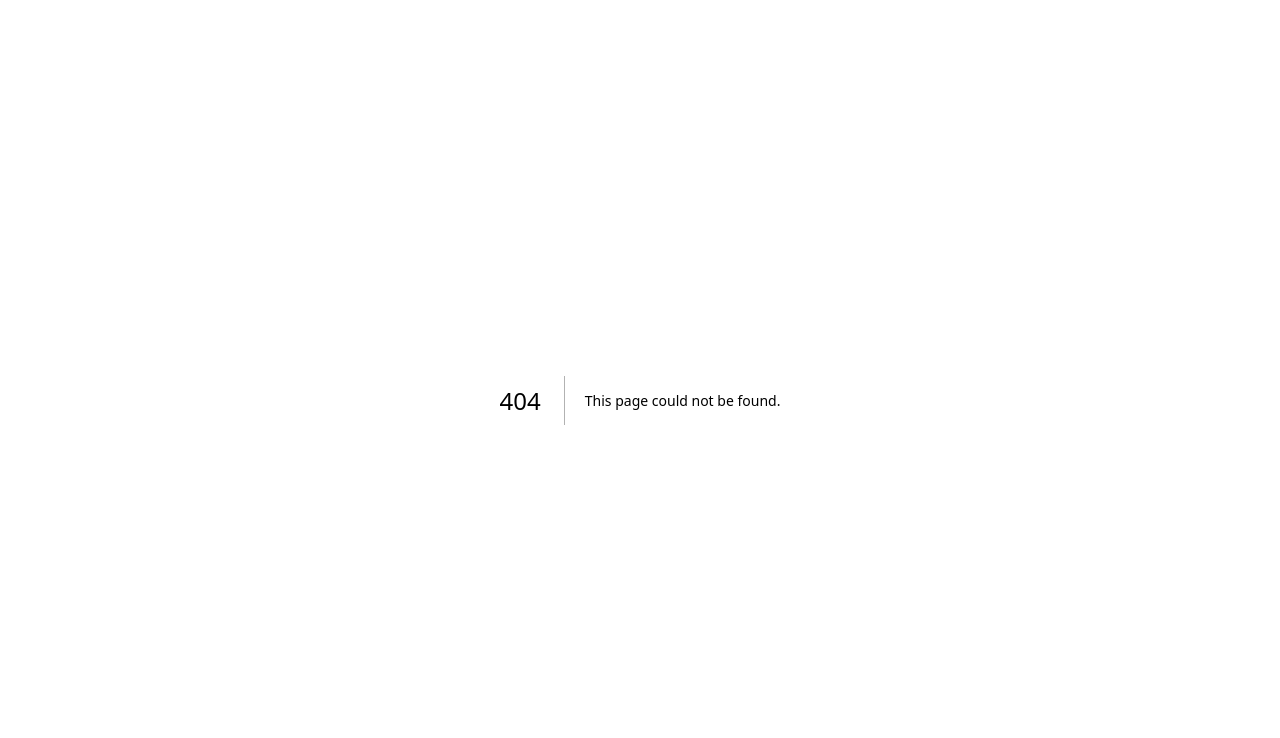
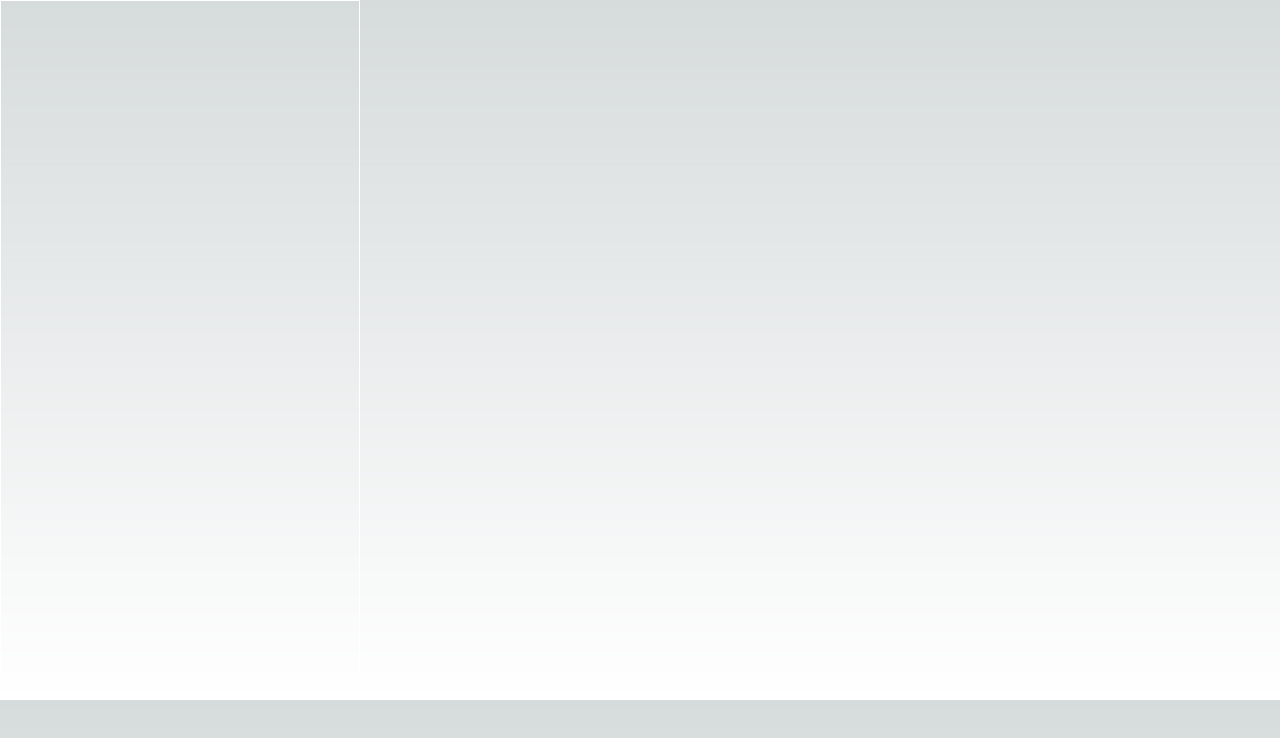
Before and after one commit to mirimmedialab/korean, a Next.js app: page /page02 in a window 1280 px wide. Before the commit this address had no page. Shown: the top 738 px of the page. Built offline with nearby package versions, Linux system fonts and the light colour scheme.

Commit message:
Create Page02

```diff
--- /dev/null
+++ b/src/pages/page02/index.tsx
@@ -0,0 +1,16 @@
+import {Box} from "@mui/material";
+import styled from '@emotion/styled';
+
+export default function Page02() {
+  return (
+    <PageBox>
+
+    </PageBox>
+  )
+}
+
+export const PageBox = styled(Box)`
+  width: 360px;
+  height: 700px;
+  border: 1px solid white;
+`;
```
